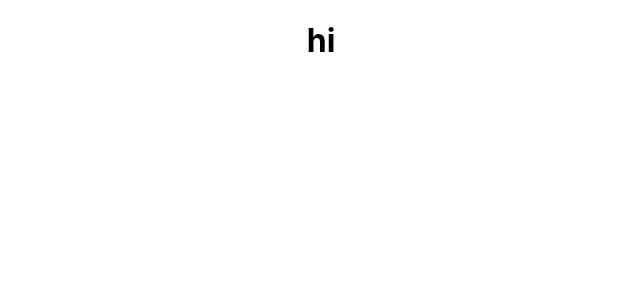
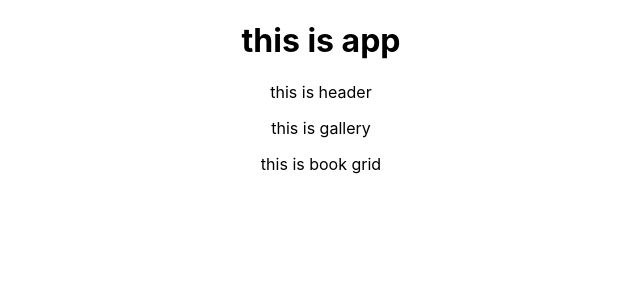
Before and after one commit to SEI-Project-3/bookstars-reviews, a React (Create React App) app: page / in a window 1280 px wide. Shown: the top 300 px of the page, without its empty margins (319-959 px from the left). Built offline with nearby package versions, Linux system fonts and the light colour scheme; no server answers.

Commit message:
app.js initial setup

```diff
--- a/src/App.js
+++ b/src/App.js
@@ -1,9 +1,27 @@
 import './App.css';
+import { useEffect, useState } from 'react';
+import { Link, Route } from 'react-router-dom';
+import Header from './Components/Header';
+import Gallery from './Components/Gallery';
+import BookGrid from './Components/BookGrid';
+import BookDetail from './Components/BookDetail';
 
 function App() {
+	useEffect(() => {
+		fetch('http://localhost:3000/api/books')
+			.then((res) => res.json())
+			.then((res) => console.log(res))
+			.catch();
+	}, []);
+
 	return (
 		<div className='App'>
-			<h1>hi</h1>
+			<h1>this is app</h1>
+			<Route path='/' render={() => <Header />} />
+			<Route path='/' exact render={() => <Gallery />} />
+			<Route path='/' exact render={() => <BookGrid />} />
+			<Route path='/:genre' exact render={() => <BookGrid />} />
+			<Route path='/books/:id' exact render={() => <BookDetail />} />
 		</div>
 	);
 }
--- /dev/null
+++ b/src/Components/BookDetail.js
@@ -0,0 +1,11 @@
+import React from 'react';
+
+const BookDetail = () => {
+    return (
+        <div>
+            <h1>this is book detail</h1>
+        </div>
+    );
+};
+
+export default BookDetail;
--- /dev/null
+++ b/src/Components/BookGrid.js
@@ -0,0 +1,11 @@
+import React from 'react';
+
+const BookGrid = () => {
+    return (
+        <div>
+            <p>this is book grid</p>
+        </div>
+    );
+};
+
+export default BookGrid;
--- /dev/null
+++ b/src/Components/Gallery.js
@@ -0,0 +1,11 @@
+import React from 'react';
+
+const Gallery = () => {
+    return (
+        <div>
+            <p>this is gallery</p>
+        </div>
+    );
+};
+
+export default Gallery;
--- /dev/null
+++ b/src/Components/Header.js
@@ -0,0 +1,11 @@
+import React from 'react';
+
+const Header = () => {
+    return (
+        <div>
+            <p>this is header</p>
+        </div>
+    );
+};
+
+export default Header;
```
